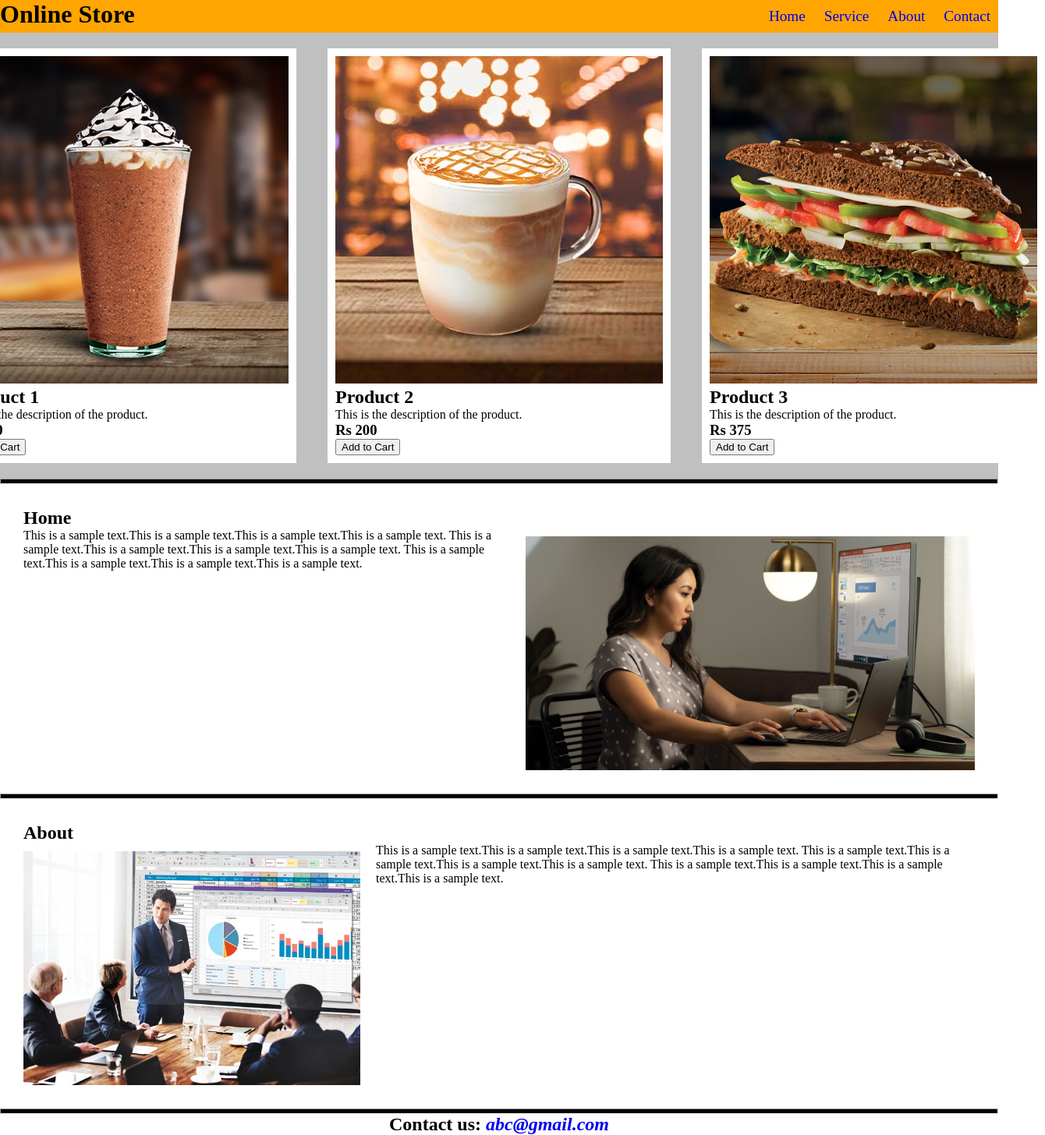
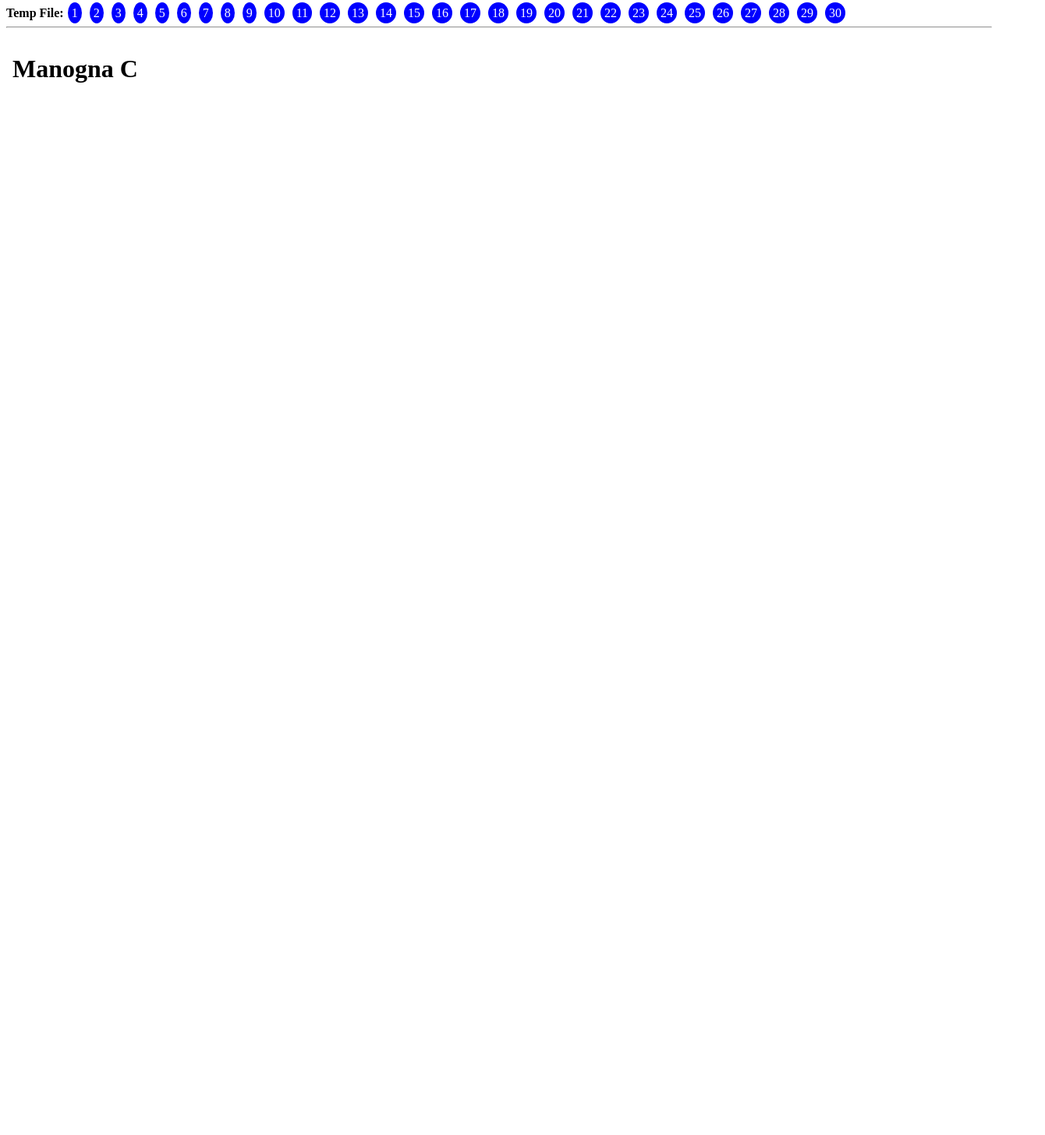
Before and after one commit to Manogna24-tech/online-store, a plain HTML site: page index.html in a window 1280 px wide. Shown: the whole page at 78% size, 1340 px wide, since content can reach past the window. After the commit the page ends 800 px from the top, so only its background shows below. Drawn offline with Linux system fonts and the light colour scheme; files whose address does not match are found by name.

Commit message:
Update index.html

```diff
--- a/index.html
+++ b/index.html
@@ -3,130 +3,42 @@
   <head>
     <meta charset="UTF-8" />
     <meta name="viewport" content="width=device-width, initial-scale=1.0" />
-    <title>Online-Store</title>
+    <title>Document</title>
     <style>
-      * {
-        margin: 0px;
-        scroll-behavior: smooth;
+      a {
+        text-decoration: none;
+        margin: 5px;
+        color: white;
+        padding: 5px;
+      }
+      iframe {
+        margin-top: 5px;
+        width: 1200px;
+        border: none;
+        height: 600px;
+      }
+      .page {
+        background-color: blue;
+        width: 5px;
+        border-radius: 100%;
       }
 
-      .container {
-        background-color: white;
-      }
-      .header {
-        display: flex;
-        justify-content: space-between;
-        background-color: orange;
-      }
-      .row {
-        display: flex;
-        justify-content: center;
-        background-color: silver;
-      }
-      .box {
-        background-color: white;
-        margin: 20px;
-        padding: 10px;
-      }
-      li {
-        display:inline-block;
-        padding: 10px;
-        font-size: larger;
-      }
-      a{
-        text-decoration: none;
-      }
-      a:hover {
-        text-decoration: underline;
-      }
-      .home{
-        display: flex;
-        gap: 20px;
-        scroll-behavior: smooth;
-      }
-      .home img{
-        width: 600px;
-        height: 300px;
-        padding-top: 10px;
-      }
-      .about{
-        display: flex;
-        gap: 20px;
-        scroll-behavior: smooth;
-      }
-      .about img{
-        width: 600px;
-        height: 300px;
-        padding-top: 10px;
-      }
-      footer{
-        display: flex;
-        justify-content: center;
-      }
     </style>
   </head>
   <body>
-    <div class="container">
-      <div class="header">
-        <div><h1>Online Store</h1></div>
-        <div>
-          <ul>
-            <li><a href="#home">Home</a></li>
-            <li><a href="#">Service</a></li>
-            <li><a href="#about">About</a></li>
-            <li><a href="#">Contact</a></li>
-          </ul>
-        </div>
-      </div>
-      <div class="row">
-        <div class="box">
-          <img src="C:/Users/GRIET/Desktop/online-store/assets/images/1.png" />
-          <h2>Product 1</h2>
-          <p>This is the description of the product.</p>
-          <h3>Rs 230</h3>
-          <button>Add to Cart</button>
-        </div>
-        <div class="box">
-          <img src="C:/Users/GRIET/Desktop/online-store/assets/images/2.png" />
-          <h2>Product 2</h2>
-          <p>This is the description of the product.</p>
-          <h3>Rs 200</h3>
-          <button>Add to Cart</button>
-        </div>
-        <div class="box">
-          <img src="C:/Users/GRIET/Desktop/online-store/assets/images/3.png" />
-          <h2>Product 3</h2>
-          <p>This is the description of the product.</p>
-          <h3>Rs 375</h3>
-          <button>Add to Cart</button>
-        </div>
-      </div>
-      <hr style="height: 5px; background-color: black;">
-      <div style="margin: 30px;" id="home" >
-        <h2>Home</h2>
-        <div class="home">
-          <p>This is a sample text.This is a sample text.This is a sample text.This is a sample text.
-            This is a sample text.This is a sample text.This is a sample text.This is a sample text.
-            This is a sample text.This is a sample text.This is a sample text.This is a sample text.
-          </p>
-          <img src="C:\Users\GRIET\Desktop\online-store\assets\images\officedesk.jpg">
-        </div>
-      </div>
-      <hr style="height: 5px; background-color: black;">
-      <div style="margin: 30px;" id="about">
-        <h2>About</h2>
-        <div class="about">
-          <img src="C:\Users\GRIET\Desktop\online-store\assets\images\meeting.jpg">
-          <p>This is a sample text.This is a sample text.This is a sample text.This is a sample text.
-            This is a sample text.This is a sample text.This is a sample text.This is a sample text.
-            This is a sample text.This is a sample text.This is a sample text.This is a sample text.
-          </p>
-        </div>
+    <div>
+      <div id="divTitle"></div>
+      <hr />
+      <div>
+        <iframe name="tempFrm" src="temp1.html"></iframe>
       </div>
     </div>
-    <hr style="height: 5px; background-color: black;">
-    <footer>
-      <h2>Contact us: <a style="font-style: italic; text-decoration-line: none;" href="#">abc@gmail.com</a></h2>
-    </footer>
+    <script>
+      str = "<b>Temp File:</b>";
+      for (let i = 1; i <= 30; i++) {
+        str += `<a href="temp${i}.html" target="tempFrm" class="page">${i}</a>`;
+      }
+      divTitle.innerHTML = str;
+    </script>
   </body>
 </html>
```
